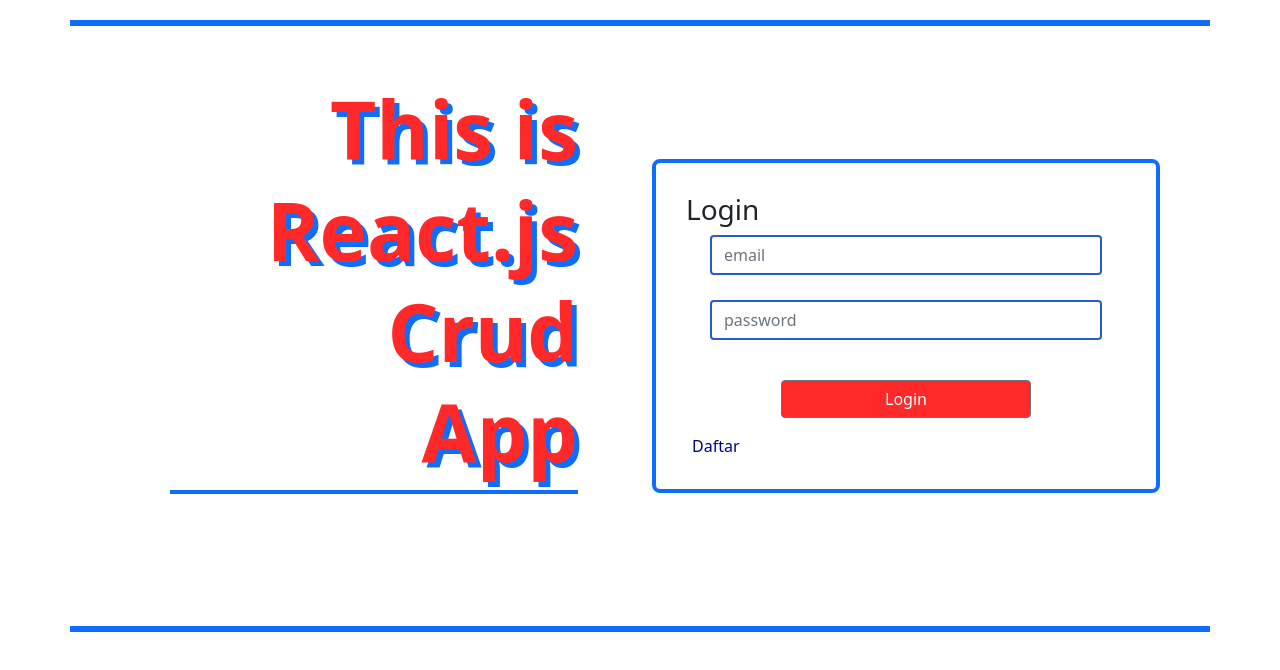
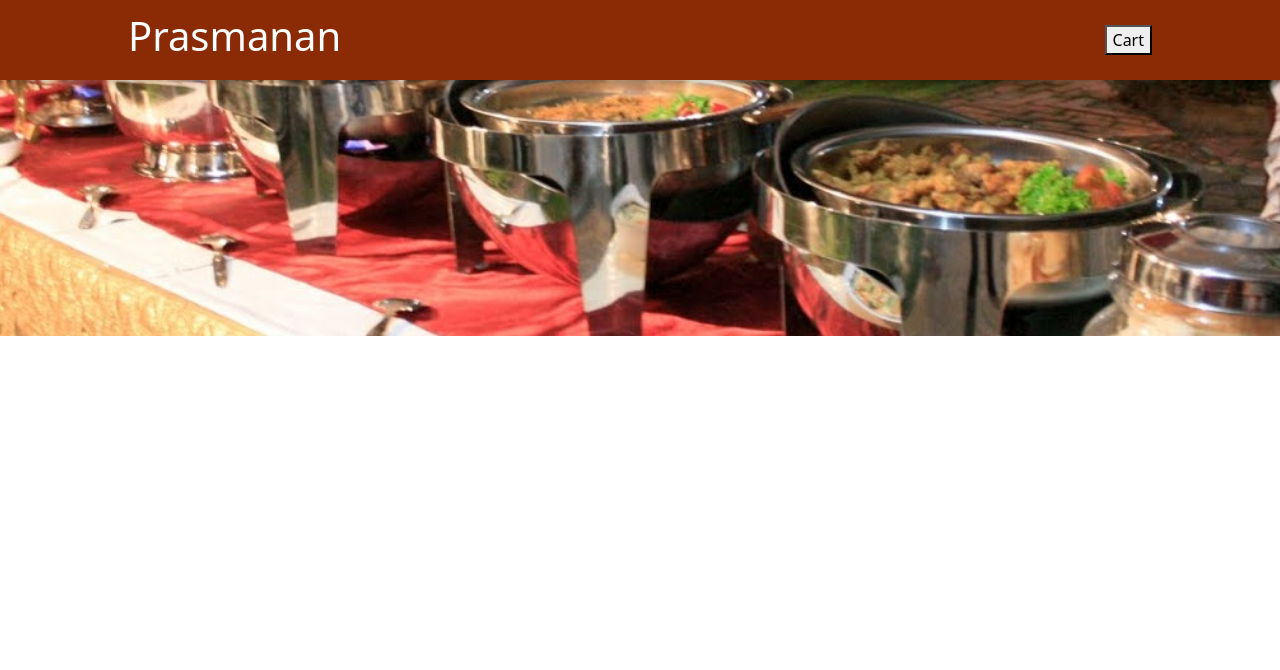
Before and after one commit to Deni-Prasetyo/TODO, a React (Create React App) app: page / in a window 1280 px wide. Shown: the top 670 px of the page. Built offline with nearby package versions, Linux system fonts and the light colour scheme.

Commit message:
Add Header

```diff
--- a/src/App.js
+++ b/src/App.js
@@ -1,12 +1,11 @@
-import AuthPages from "./pages/auth";
-import Dashboard from "./pages/dashboard";
+import React, { Fragment } from "react";
+import Header from "./components/Layout/Header";
 
 function App() {
   return (
-    <div className="App">
-      {/* <Dashboard /> */}
-      <AuthPages />
-    </div>
+    <Fragment>
+      <Header />
+    </Fragment>
   );
 }
 
--- /dev/null
+++ b/src/components/Layout/Header.js
@@ -0,0 +1,19 @@
+import { Fragment } from "react";
+import mealsImage from "../../assets/img-head1.png";
+import classes from "./Header.module.css";
+
+const Header = (props) => {
+  return (
+    <Fragment>
+      <header className={classes.header}>
+        <h1>Prasmanan</h1>
+        <button>Cart</button>
+      </header>
+      <div className={classes["main-image"]}>
+        <img src={mealsImage} alt="prasmanan" />
+      </div>
+    </Fragment>
+  );
+};
+
+export default Header;
--- /dev/null
+++ b/src/components/Layout/Header.module.css
@@ -0,0 +1,29 @@
+.header {
+  position: fixed;
+  top: 0;
+  left: 0;
+  width: 100%;
+  height: 5rem;
+  background-color: #8a2b06;
+  color: white;
+  display: flex;
+  justify-content: space-between;
+  align-items: center;
+  padding: 0 10%;
+  box-shadow: 0 2px 8px rgba(0, 0, 0, 0.25);
+  z-index: 10;
+}
+
+.main-image {
+  width: 100%;
+  height: 21rem;
+  z-index: 0;
+  overflow: hidden;
+}
+
+.main-image img {
+  width: 100%;
+  height: 100%;
+  object-fit: cover;
+  /* transform: rotate(-5deg) translateY(-4rem) translateX(-1rem); */
+}
```
Also changed, not shown: src/assets/img-head1.png (added), src/components/Modal.jsx (renamed from src/component/Modal.jsx).
